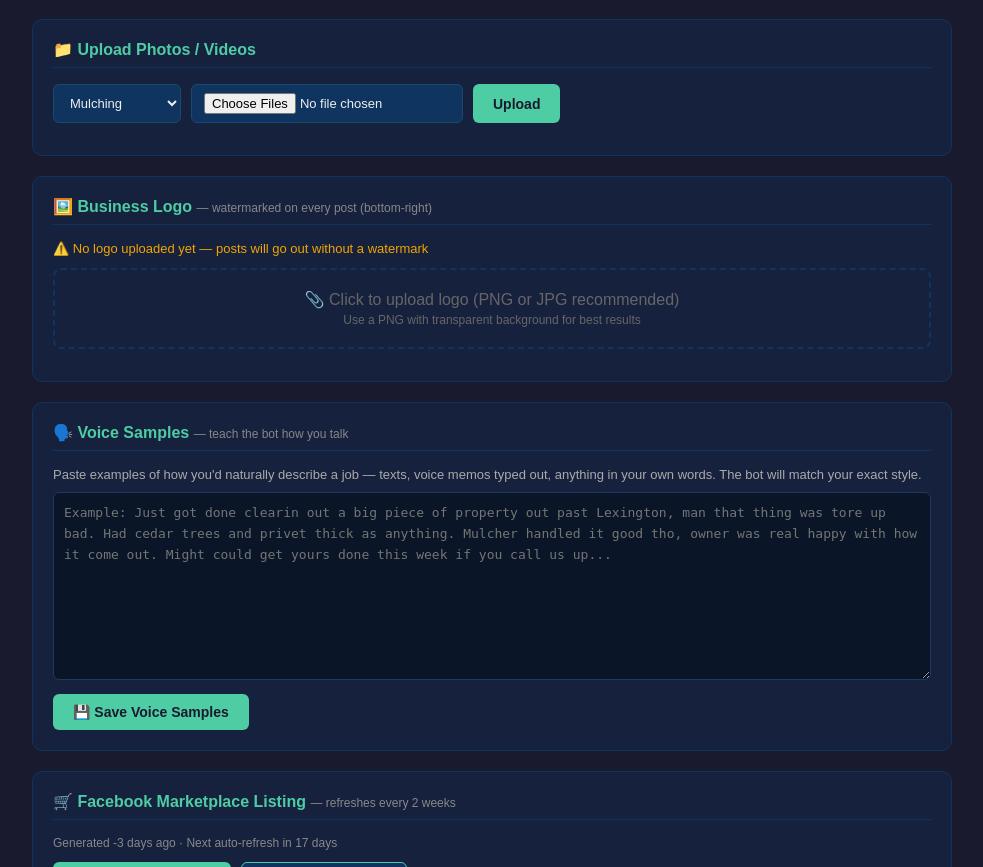
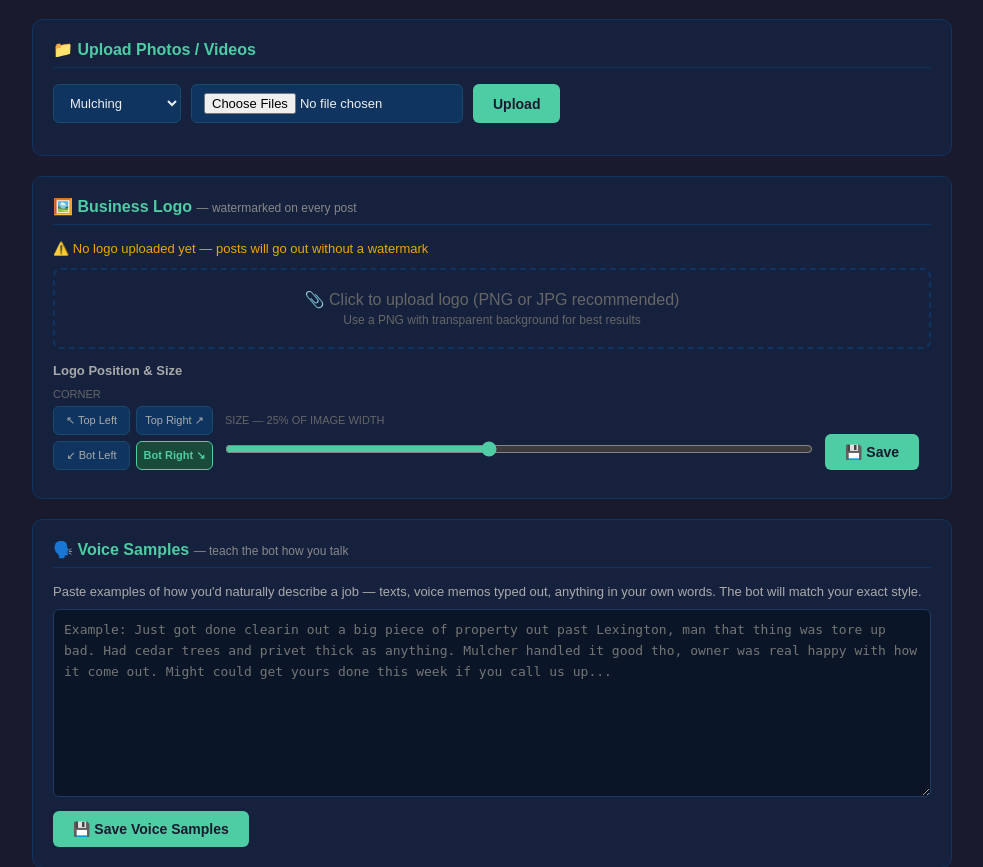
Before and after one commit to matthewjg1993-wq/Mulch-bot, a FastAPI app: template templates/index.html in a window 1280 px wide. Shown: the part 353-1220 px from the top of the page, without its empty margins (148-1131 px from the left). Run offline with FastAPI, Linux system fonts and the light colour scheme; the template is opened without the code that fills it, so the values that code supplies are empty.

Commit message:
Add logo position and size controls to dashboard
- Corner picker (top-left/right, bottom-left/right) + size slider (5-50%)
- Settings saved to DATA_DIR/logo_settings.json (persists across redeploys)
- Both image (Pillow) and video (FFmpeg) overlays read position/size settings
- /api/logo-settings GET + POST endpoints

Co-Authored-By: Claude Sonnet 4.6 <noreply@anthropic.com>

```diff
--- a/main.py
+++ b/main.py
@@ -219,50 +219,78 @@ def pick_media() -> dict | None:
 #  LOGO OVERLAY — watermarks every photo/video before posting
 # ══════════════════════════════════════════════════════════════════════════════
 
-LOGO_PATH = DATA_DIR / "logo.png"
+LOGO_PATH         = DATA_DIR / "logo.png"
+LOGO_SETTINGS_FILE = DATA_DIR / "logo_settings.json"
+
+def load_logo_settings() -> dict:
+    defaults = {"position": "bottom-right", "size_pct": 25}
+    if LOGO_SETTINGS_FILE.exists():
+        try:
+            defaults.update(json.loads(LOGO_SETTINGS_FILE.read_text()))
+        except Exception:
+            pass
+    return defaults
+
+def _logo_xy(base_w: int, base_h: int, logo_w: int, logo_h: int, position: str) -> tuple:
+    margin_x = max(8, int(base_w * 0.02))
+    margin_y = max(8, int(base_h * 0.02))
+    if position == "top-left":
+        return margin_x, margin_y
+    if position == "top-right":
+        return base_w - logo_w - margin_x, margin_y
+    if position == "bottom-left":
+        return margin_x, base_h - logo_h - margin_y
+    # default: bottom-right
+    return base_w - logo_w - margin_x, base_h - logo_h - margin_y
+
+def _ffmpeg_overlay_expr(position: str, size_pct: int) -> str:
+    scale = size_pct / 100
+    if position == "top-left":
+        return f"[1:v]scale=iw*{scale}:-1[logo];[0:v][logo]overlay=W*0.02:H*0.02"
+    if position == "top-right":
+        return f"[1:v]scale=iw*{scale}:-1[logo];[0:v][logo]overlay=W-w-W*0.02:H*0.02"
+    if position == "bottom-left":
+        return f"[1:v]scale=iw*{scale}:-1[logo];[0:v][logo]overlay=W*0.02:H-h-H*0.02"
+    # default: bottom-right
+    return f"[1:v]scale=iw*{scale}:-1[logo];[0:v][logo]overlay=W-w-W*0.02:H-h-H*0.02"
 
 def _apply_logo_to_image(media_path: Path) -> Path:
-    """Composite logo onto a photo (bottom-right, 25% width). Returns temp path."""
     from PIL import Image
+    cfg = load_logo_settings()
+    size_pct = cfg.get("size_pct", 25)
+    position = cfg.get("position", "bottom-right")
 
     with Image.open(media_path).convert("RGBA") as base:
         with Image.open(LOGO_PATH).convert("RGBA") as logo:
-            # Scale logo to 25% of image width
-            logo_w = max(80, int(base.width * 0.25))
+            logo_w = max(80, int(base.width * size_pct / 100))
             logo_h = int(logo.height * logo_w / logo.width)
             logo   = logo.resize((logo_w, logo_h), Image.LANCZOS)
-
-            # Bottom-right with 2% margin
-            margin = max(8, int(base.width * 0.02))
-            x = base.width  - logo_w - margin
-            y = base.height - logo_h - margin
-
-            out = base.copy()
+            x, y   = _logo_xy(base.width, base.height, logo_w, logo_h, position)
+            out    = base.copy()
             out.paste(logo, (x, y), logo)
-
             tmp = media_path.parent / f"_logo_{media_path.name}"
             if tmp.suffix.lower() in {".jpg", ".jpeg"}:
                 out = out.convert("RGB")
             out.save(tmp, quality=95)
             return tmp
 
-
 def _apply_logo_to_video(media_path: Path) -> Path:
-    """Overlay logo onto a video using FFmpeg (bottom-right corner)."""
-    tmp = media_path.parent / f"_logo_{media_path.stem}.mp4"
+    cfg      = load_logo_settings()
+    position = cfg.get("position", "bottom-right")
+    size_pct = cfg.get("size_pct", 25)
+    tmp      = media_path.parent / f"_logo_{media_path.stem}.mp4"
     cmd = [
         "ffmpeg", "-y",
         "-i", str(media_path),
         "-i", str(LOGO_PATH),
-        "-filter_complex",
-        "[1:v]scale=iw*0.20:-1[logo];[0:v][logo]overlay=W-w-W*0.02:H-h-H*0.02",
+        "-filter_complex", _ffmpeg_overlay_expr(position, size_pct),
         "-codec:a", "copy",
         str(tmp),
     ]
     result = subprocess.run(cmd, capture_output=True, timeout=300)
     if result.returncode != 0:
         print(f"[LOGO] FFmpeg error: {result.stderr.decode()[:300]}")
-        return media_path  # fall back to original if ffmpeg fails
+        return media_path
     return tmp
 
 
@@ -995,6 +1023,23 @@ def logo_status(session: str = Cookie(default=None)):
     return {"uploaded": False}
 
 
+@app.get("/api/logo-settings")
+def get_logo_settings(session: str = Cookie(default=None)):
+    require_auth(session)
+    return load_logo_settings()
+
+@app.post("/api/logo-settings")
+async def save_logo_settings_endpoint(request: Request, session: str = Cookie(default=None)):
+    require_auth(session)
+    data = await request.json()
+    cfg  = load_logo_settings()
+    if "position" in data and data["position"] in {"top-left","top-right","bottom-left","bottom-right"}:
+        cfg["position"] = data["position"]
+    if "size_pct" in data:
+        cfg["size_pct"] = max(5, min(50, int(data["size_pct"])))
+    LOGO_SETTINGS_FILE.write_text(json.dumps(cfg, indent=2))
+    return {"saved": True, "settings": cfg}
+
 @app.get("/data-logo")
 def serve_logo(session: str = Cookie(default=None)):
     """Serve the uploaded logo image for dashboard preview."""
--- a/templates/index.html
+++ b/templates/index.html
@@ -110,7 +110,7 @@
 
   <!-- Logo Watermark -->
   <div class="panel">
-    <h2>🖼️ Business Logo <span style="font-size:12px;color:#888;font-weight:normal">— watermarked on every post (bottom-right)</span></h2>
+    <h2>🖼️ Business Logo <span style="font-size:12px;color:#888;font-weight:normal">— watermarked on every post</span></h2>
     <div id="logo-status-bar" style="font-size:13px;color:#888;margin-bottom:12px">Checking...</div>
     <div class="upload-area" id="logo-drop" style="padding:20px" onclick="document.getElementById('logo-file').click()">
       <div id="logo-preview" style="display:none;margin-bottom:10px">
@@ -120,8 +120,47 @@
       <div style="font-size:12px;color:#666;margin-top:4px">Use a PNG with transparent background for best results</div>
       <input type="file" id="logo-file" accept=".png,.jpg,.jpeg" style="display:none" onchange="uploadLogo(this.files[0])">
     </div>
-    <div id="logo-upload-status" style="font-size:13px;color:#4ecca3"></div>
+
+    <!-- Position + Size controls -->
+    <div style="margin-top:14px">
+      <div style="font-size:13px;color:#aaa;margin-bottom:10px;font-weight:bold">Logo Position & Size</div>
+      <div style="display:flex;gap:12px;flex-wrap:wrap;align-items:flex-end">
+
+        <!-- Corner picker grid -->
+        <div>
+          <div style="font-size:11px;color:#666;margin-bottom:6px;text-transform:uppercase">Corner</div>
+          <div style="display:grid;grid-template-columns:1fr 1fr;gap:6px;width:160px" id="corner-grid">
+            <button class="corner-btn" data-pos="top-left"     onclick="setCorner(this)">↖ Top Left</button>
+            <button class="corner-btn" data-pos="top-right"    onclick="setCorner(this)">Top Right ↗</button>
+            <button class="corner-btn" data-pos="bottom-left"  onclick="setCorner(this)">↙ Bot Left</button>
+            <button class="corner-btn active-corner" data-pos="bottom-right" onclick="setCorner(this)">Bot Right ↘</button>
+          </div>
+        </div>
+
+        <!-- Size slider -->
+        <div style="flex:1;min-width:140px">
+          <div style="font-size:11px;color:#666;margin-bottom:6px;text-transform:uppercase">Size — <span id="logo-size-label">25%</span> of image width</div>
+          <input type="range" id="logo-size" min="5" max="50" value="25"
+            style="width:100%;accent-color:#4ecca3"
+            oninput="document.getElementById('logo-size-label').textContent=this.value+'%'">
+        </div>
+
+        <button class="btn btn-green" onclick="saveLogoSettings()" style="white-space:nowrap">💾 Save</button>
+        <span id="logo-pos-status" style="font-size:12px;color:#4ecca3"></span>
+      </div>
+    </div>
+
+    <div id="logo-upload-status" style="font-size:13px;color:#4ecca3;margin-top:8px"></div>
   </div>
+
+  <style>
+    .corner-btn {
+      background:#0f3460; border:1px solid #1a4a6a; color:#aaa;
+      border-radius:6px; padding:7px 6px; font-size:11px; cursor:pointer; text-align:center;
+    }
+    .corner-btn:hover { border-color:#4ecca3; color:#eee; }
+    .active-corner { background:#1a4a3a; border-color:#4ecca3; color:#4ecca3; font-weight:bold; }
+  </style>
 
   <!-- Voice & Vocab -->
   <div class="panel">
@@ -453,6 +492,43 @@ async function saveVocab() {
   } catch(e) { st.textContent = '❌ Error'; }
 }
 
+function setCorner(btn) {
+  document.querySelectorAll('.corner-btn').forEach(b => b.classList.remove('active-corner'));
+  btn.classList.add('active-corner');
+}
+
+async function loadLogoSettings() {
+  try {
+    const r = await fetch('/api/logo-settings');
+    const d = await r.json();
+    // Set active corner
+    const pos = d.position || 'bottom-right';
+    document.querySelectorAll('.corner-btn').forEach(b => {
+      b.classList.toggle('active-corner', b.dataset.pos === pos);
+    });
+    // Set size slider
+    const sz = d.size_pct || 25;
+    document.getElementById('logo-size').value = sz;
+    document.getElementById('logo-size-label').textContent = sz + '%';
+  } catch(e) {}
+}
+
+async function saveLogoSettings() {
+  const active = document.querySelector('.active-corner');
+  const position = active ? active.dataset.pos : 'bottom-right';
+  const size_pct = parseInt(document.getElementById('logo-size').value);
+  const st = document.getElementById('logo-pos-status');
+  try {
+    await fetch('/api/logo-settings', {
+      method: 'POST',
+      headers: {'Content-Type':'application/json'},
+      body: JSON.stringify({ position, size_pct })
+    });
+    st.textContent = '✅ Saved';
+    setTimeout(() => { st.textContent = ''; }, 3000);
+  } catch(e) { st.textContent = '❌ Error'; }
+}
+
 async function loadLogoStatus() {
   try {
     const r = await fetch('/api/logo-status');
@@ -490,7 +566,7 @@ async function uploadLogo(file) {
 }
 
 // Load everything on start
-loadStatus(); loadPosts(); loadMedia(); loadMarketplace(); loadHashtags(); loadVocab(); loadLogoStatus();
+loadStatus(); loadPosts(); loadMedia(); loadMarketplace(); loadHashtags(); loadVocab(); loadLogoStatus(); loadLogoSettings();
 // Refresh status every 30s
 setInterval(loadStatus, 30000);
 </script>
```
